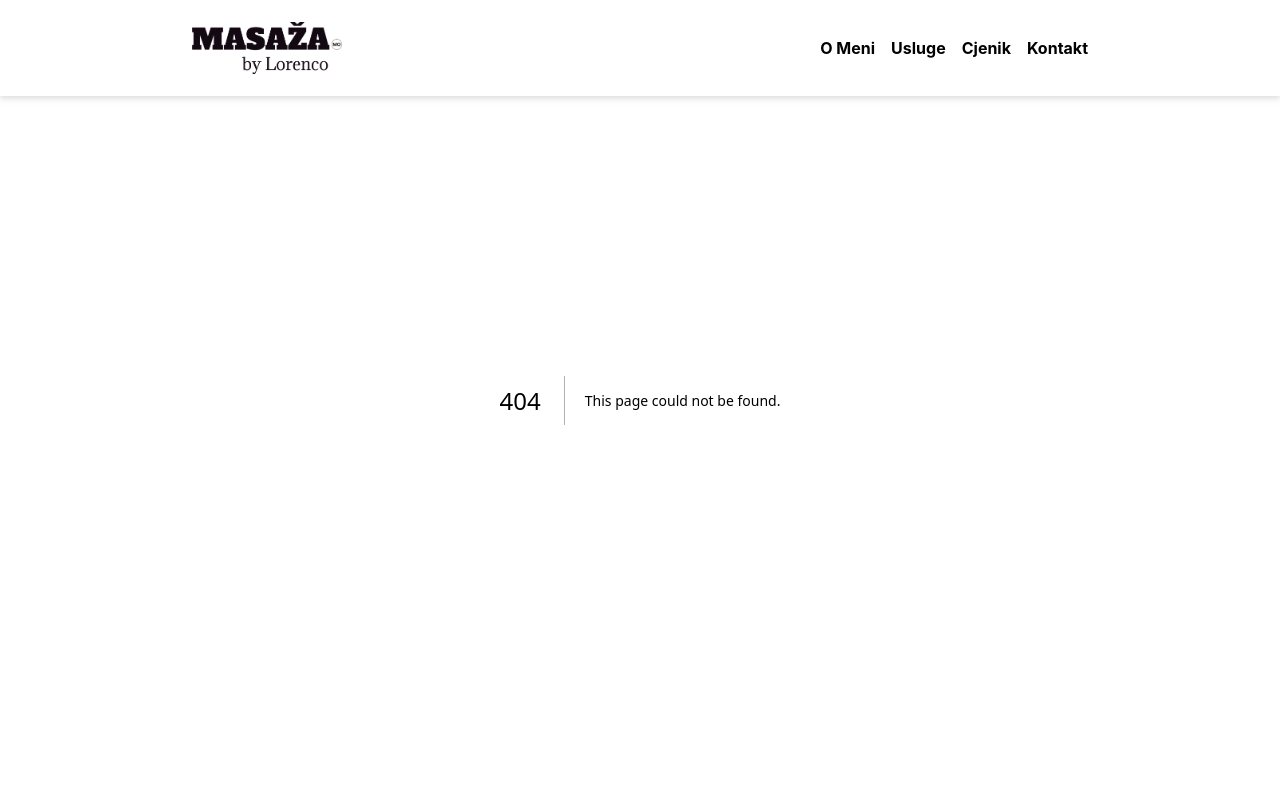
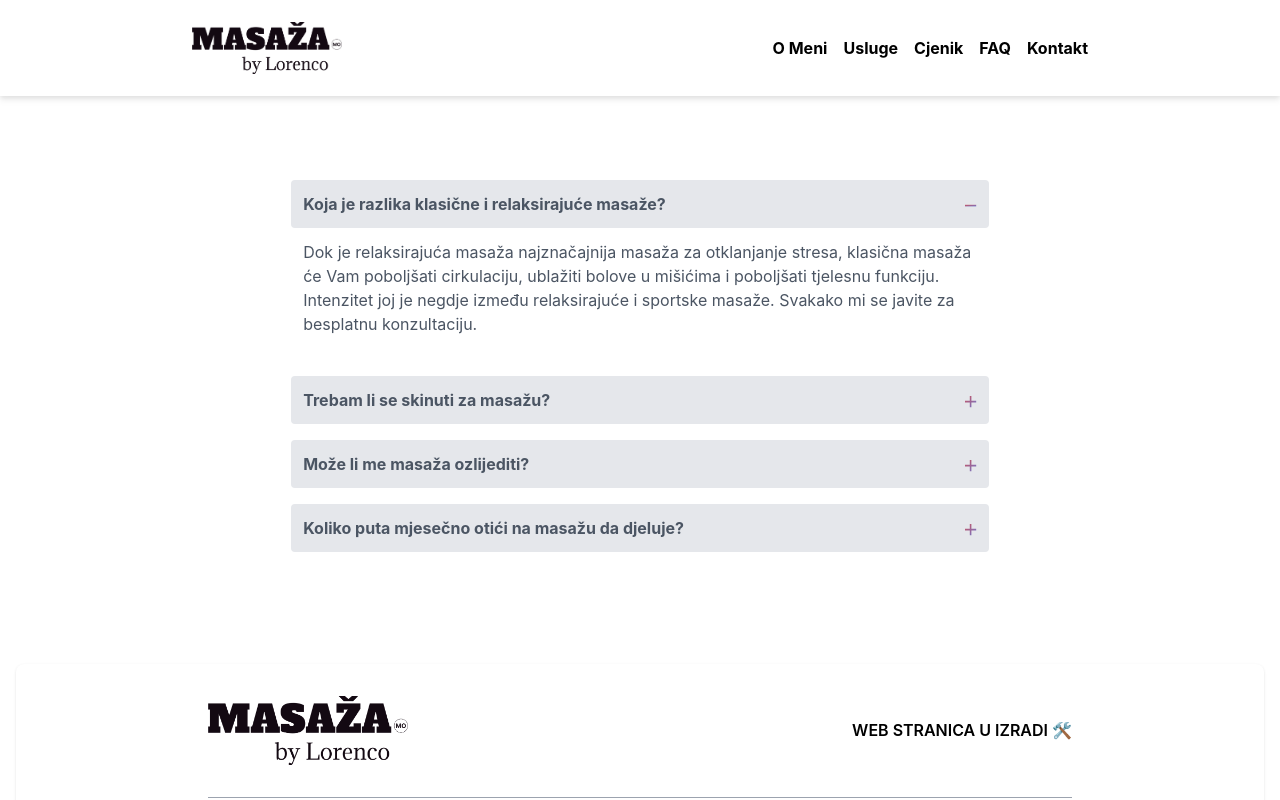
Before and after one commit to maverickcro/masazamostar, a Next.js app: page /components/FAQ in a window 1280 px wide. Before the commit this address had no page. Shown: the top 800 px of the page. Built offline with nearby package versions, Linux system fonts and the light colour scheme.

Commit message:
FAQ and small key changes

```diff
--- a/pages/components/About.tsx
+++ b/pages/components/About.tsx
@@ -4,7 +4,7 @@
 
 export default function About() {
   useScrollAnimation("yearsCounter", 0, 5, 1500);
-  useScrollAnimation("clientsCounter", 0, 30, 1500);
+  useScrollAnimation("clientsCounter", 0, 50, 1500);
   return (
     <>
       <div className="flex flex-col justify-center items-center mt-20">
--- /dev/null
+++ b/pages/components/FAQ.tsx
@@ -0,0 +1,127 @@
+"use client";
+import { useEffect, useState } from "react";
+const AccordionItem = ({
+  title,
+  children,
+  first,
+}: {
+  title: string;
+  children: any;
+  first: boolean;
+}) => {
+  const [isOpen, setIsOpen] = useState(false);
+
+  const toggleAccordion = () => {
+    setIsOpen(!isOpen);
+  };
+  useEffect(() => {
+    first == true && setIsOpen(true);
+  }, [first]);
+  return (
+    <div className="mb-4">
+      <div
+        className="flex items-center justify-between bg-gray-200 pl-3 pr-2 py-3 w-full rounded text-gray-600 font-bold cursor-pointer hover:bg-gray-300"
+        onClick={toggleAccordion}
+      >
+        {title}
+        <span className="h-6 w-6 flex items-center justify-center ">
+          <svg className="w-4 h-4" viewBox="0 0 20 20">
+            <defs>
+              <linearGradient
+                id="icon-gradient"
+                x1="0%"
+                y1="0%"
+                x2="100%"
+                y2="100%"
+              >
+                <stop offset="0%" style={{ stopColor: "#cc525d" }} />
+                <stop offset="100%" style={{ stopColor: "#6e78ce" }} />
+              </linearGradient>
+            </defs>
+            {isOpen ? (
+              // Minus icon
+              <path fill="url(#icon-gradient)" d="M19 13H5v-2h14v2z" />
+            ) : (
+              // Plus icon
+              <path
+                fill="url(#icon-gradient)"
+                d="M19 13H13V19h-2V13H5v-2h6V5h2v6h6v2z"
+              />
+            )}
+          </svg>
+        </span>
+      </div>
+      {isOpen && <div className="p-3 bg-white">{children}</div>}
+    </div>
+  );
+};
+
+export default function FAQ() {
+  return (
+    <>
+      <div className="flex flex-col justify-center items-center">
+        <span className="text-gray-600 font-bold">FAQ</span>
+        <h2 className="text-3xl font-bold my-3 pb-4 bg-gradient-to-r from-[#e66465] to-[#9198e5] bg-[length:60%_6px] bg-no-repeat bg-bottom">
+          Često Postavljena Pitanja
+        </h2>
+      </div>
+      <div className="max-w-[1280px] w-[80%] px-4 pb-8 mx-auto py-8 flex-container">
+        <div className="w-[80%] bg-transparent mx-auto p-6">
+          <div className="bg-transparent mx-auto p-6">
+            <AccordionItem
+              title="Koja je razlika klasične i relaksirajuće masaže?"
+              first={true}
+            >
+              <p className="text-gray-600 mb-3">
+                Dok je relaksirajuća masaža najznačajnija masaža za otklanjanje
+                stresa, klasična masaža će Vam poboljšati cirkulaciju, ublažiti
+                bolove u mišićima i poboljšati tjelesnu funkciju. Intenzitet joj
+                je negdje između relaksirajuće i sportske masaže. Svakako mi se
+                javite za besplatnu konzultaciju.
+              </p>
+            </AccordionItem>
+            <AccordionItem
+              title="Trebam li se skinuti za masažu?"
+              first={false}
+            >
+              <p className="text-gray-600 mb-3">
+                Preporučuje se da se tijekom tretmana ograničite na nošenje
+                donjeg rublja. Na taj način osigurava se neometan pristup svim
+                relevantnim mišićima i tkivima bez ometanja odjećom. Također,
+                molimo Vas da ne brinete o depilaciji — vaša udobnost i
+                opuštenost su moj prioritet. Važno je napomenuti da za masažu
+                dolazite bez šminke te preporučujemo tuširanje neposredno prije
+                dolaska kako bi tretman bio što ugodniji.
+              </p>
+            </AccordionItem>
+            <AccordionItem title="Može li me masaža ozlijediti?" first={false}>
+              <p className="text-gray-600 mb-3">
+                Sportska masaža ponekad može izazvati privremenu upalu mišića
+                kao normalan odgovor tijela na intenzivnu terapiju, posebno kod
+                osoba koje nisu nedavno bile fizički aktivne. Ovaj tip masaže
+                koristi duboke tehnike pritiska kako bi poboljšao fleksibilnost
+                i oporavak, a svaka nelagoda obično nestane nakon nekoliko dana.
+                Vaša udobnost i sigurnost su mi glavni prioritet, stoga vas
+                molim da tijekom masaže slobodno izrazite bilo kakve brige ili
+                preferencije.
+              </p>
+            </AccordionItem>
+            <AccordionItem
+              title="Koliko puta mjesečno otići na masažu da djeluje?"
+              first={false}
+            >
+              <p className="text-gray-600 mb-3">
+                Općenito, za održavanje opće dobrobiti i smanjenje stresa
+                preporučuje se jedna masaža mjesečno. Ako pak imate specifične
+                tegobe kao što su kronična bol, sportske ozljede ili intenzivan
+                stres, možda će biti korisno povećati frekvenciju na jednom
+                tjedno ili svake dvije sedmice. U svakom slučaju, javite mi se
+                za konzultacije.
+              </p>
+            </AccordionItem>
+          </div>
+        </div>
+      </div>
+    </>
+  );
+}
--- a/pages/components/Navbar.tsx
+++ b/pages/components/Navbar.tsx
@@ -57,7 +57,7 @@
       <div className="prose max-w-4xl prose-xl mx-auto flex flex-col md:flex-row justify-between items-center h-[100%]">
         <p className="text-3xl font-bold grid mb-0">
           <Link
-            href="#masaza"
+            href="#pocetna"
             className=" font-bold text-gradient no-underline "
           >
             <Image src="/logo.png" width={150} height={100} alt="logo" />
@@ -84,6 +84,12 @@
           </Link>
           <Link
             className="transition font-bold no-underline text-black text-sm md:text-base gradient-hover-text"
+            href="#pitanja"
+          >
+            FAQ
+          </Link>
+          <Link
+            className="transition font-bold no-underline text-black text-sm md:text-base gradient-hover-text"
             href="#kontakt"
           >
             Kontakt
--- a/pages/components/Usluge.tsx
+++ b/pages/components/Usluge.tsx
@@ -10,15 +10,23 @@
         </h2>
       </div>
       <div className="grid max-w-[1280px] px-4 pb-8 mx-auto lg:gap-8 py-8 lg:grid-cols-12 flex-container flex-row">
-        <div className="lg:col-span-4">
+        <div className="lg:col-3">
+          <Card
+            title="Klasična masaža"
+            description="Cilj joj je opuštanje mišića i poboljšanje cirkulacije krvi kroz niz glađenja, gnječenja i tapkanja. Efikasno smanjuje stres i unaprjeđuje opće psihofizičko stanje."
+            src="slika5.jpg"
+            alt="Klasična Masaza Mostar"
+          />
+        </div>
+        <div className="lg:col-3">
           <Card
             title="Medicinska masaža"
-            description="Fokusira se na liječenje specifičnih zdravstvenih stanja, poput kroničnih bolova ili sportskih ozljeda. Poboljšava cirkulaciju i olakšava oporavak"
+            description="Fokusira se na liječenje specifičnih zdravstvenih stanja, poput kroničnih bolova ili sportskih ozljeda. Poboljšava cirkulaciju i olakšava oporavak."
             src="slika1.jpg"
             alt="Medicinska Masaza Mostar"
           />
         </div>
-        <div className="lg:col-span-4">
+        <div className="lg:col-3">
           <Card
             title="Sportska masaža"
             description="Dizajnirana za sportaše i aktivne osobe. Pomaže u prevenciji ozljeda, smanjuje mišićnu napetost i poboljšava fleksibilnost."
@@ -26,7 +34,7 @@
             alt="Sportska Masaza Mostar"
           />
         </div>
-        <div className="lg:col-span-4">
+        <div className="lg:col-3">
           <Card
             title="Opuštajuća masaža"
             description="Savršen način za smanjenje stresa i revitalizaciju tijela i uma. Kroz lagane i umirujuće pokrete, ova masaža opušta mišiće, poboljšava raspoloženje i potiče opću dobrobit."
@@ -35,6 +43,12 @@
           />
         </div>
       </div>
+      <div className="flex flex-col justify-center items-center">
+        <span className="text-gray-600 italic">
+          Ako niste sigurni koju masažu trebate, slobodno mi se javite. Rado ću
+          Vam preporučiti pravu nakon kratkih konzultacija.
+        </span>
+      </div>
     </>
   );
 }
--- a/pages/index.tsx
+++ b/pages/index.tsx
@@ -3,6 +3,7 @@
 import Usluge from "./components/Usluge";
 import About from "./components/About";
 import Cjenik from "./components/Cjenik";
+import FAQ from "./components/FAQ";
 
 const inter = Inter({ subsets: ["latin"] });
 
@@ -14,7 +15,7 @@
 export default function Home() {
   return (
     <main className={`mx-auto ${inter.className}`}>
-      <section className="one" id="masaza">
+      <section className="one" id="pocetna">
         <Hero />
       </section>
       <section className="two" id="o-meni">
@@ -26,8 +27,11 @@
       <section className="four" id="cjenik">
         <Cjenik />
       </section>
-      <section className="five" id="kontakt">
-        <h1>Kontakt?</h1>
+      <section className="five" id="pitanja">
+        <FAQ />
+      </section>
+      <section className="six" id="kontakt">
+        Kontakt?
       </section>
     </main>
   );
--- a/styles/globals.css
+++ b/styles/globals.css
@@ -40,27 +40,18 @@
   /* color: white; */
 }
 
-.one {
+.one,
+.three,
+.five {
   background-image: url("/background.jpg");
   background-size: cover;
   background-position: center;
   background-repeat: no-repeat;
 }
-.two {
+.two,
+.four,
+.six {
   background: #f3f4f9;
-}
-.three {
-  background-image: url("/background.jpg");
-  background-size: cover;
-  background-position: center;
-  background-repeat: no-repeat;
-}
-.four {
-  background: #f3f4f9;
-}
-
-.five {
-  background: rebeccapurple;
 }
 
 .gradient-pozadina {
```
